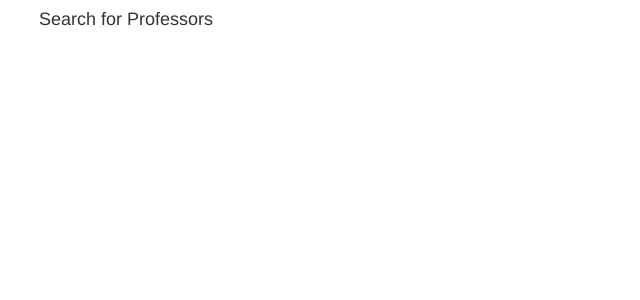
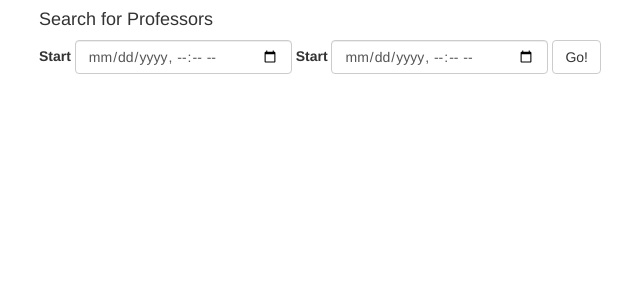
Before and after one commit to reed-college/kronos, a Flask app: page /search in a window 1280 px wide. Shown: the top 300 px of the page, without its empty margins (31-671 px from the left). Run offline with Flask 2, Linux system fonts and the light colour scheme; parts of the project's set-up code (start-up, migrations or seed data) failed here and were passed over; some libraries are stand-ins or nearby versions.

Commit message:
added form

```diff
--- a/kronos/templates/search.html
+++ b/kronos/templates/search.html
@@ -1,12 +1,18 @@
 {% extends "base.html" %}
-{% block title %}Search {% endblock %}
+{% block title %}Search{% endblock %}
 {% block content %}
 <div class="container">
   <h4>Search for Professors</h4>
-  <form class="form-inline" method="POST">
+  <form class="form-inline" method="GET">
     <div class="form-group">
-
+      <label for="start">Start</label>
+      <input type="datetime-local" class="form-control" id="start" name="start">
     </div>
+    <div class="form-group">
+      <label for="end">Start</label>
+      <input type="datetime-local" class="form-control" id="end" name="end">
+    </div>
+    <button type="submit" class="btn btn-default">Go!</button>
   </form>
 </div>
 {% endblock %}
--- a/kronos/views.py
+++ b/kronos/views.py
@@ -1,5 +1,5 @@
 import json
-import datetime
+import datetime as dt
 from dateutil import parser
 import flask
 import httplib2
@@ -26,8 +26,8 @@ def schedule():
     else:
         startoralday = OralStartDay.query.\
             filter(OralStartDay.start >=
-                   (datetime.date.today() -
-                    datetime.timedelta(days=7))).\
+                   (dt.date.today() -
+                    dt.timedelta(days=7))).\
             order_by(OralStartDay.start).first()
         if startoralday is None:
             startoralday = OralStartDay.query.order_by(
@@ -119,6 +119,15 @@ def search():
     """
     allows you to search for what poffessors are free at a given time
     """
+    startstr = request.args.get("start")
+    endstr = request.args.get("end")
+    if startstr is not None:
+        start = dt.datetime.strptime(startstr,"%Y-%m-%dT%H:%M")
+        end = dt.datetime.strptime(endstr,"%Y-%m-%dT%H:%M")
+    else:
+        start = None
+        end = None
+    print(start)
     return render_template("search.html")
 
 @app.route('/eventsjson')
@@ -263,8 +272,8 @@ def get_gcal():
         http_auth = credentials.authorize(httplib2.Http())
         service = discovery.build('calendar', 'v3', http=http_auth)
         # 'Z' indicates UTC time
-        oralsweekstart = datetime.datetime(2017, 5, 1).isoformat() + 'Z'
-        oralsweekend = datetime.datetime(2017, 5, 6).isoformat() + 'Z'
+        oralsweekstart = dt.datetime(2017, 5, 1).isoformat() + 'Z'
+        oralsweekend = dt.datetime(2017, 5, 6).isoformat() + 'Z'
 
         print('Getting events during orals week')
         eventsResult = service.events().list(
```
